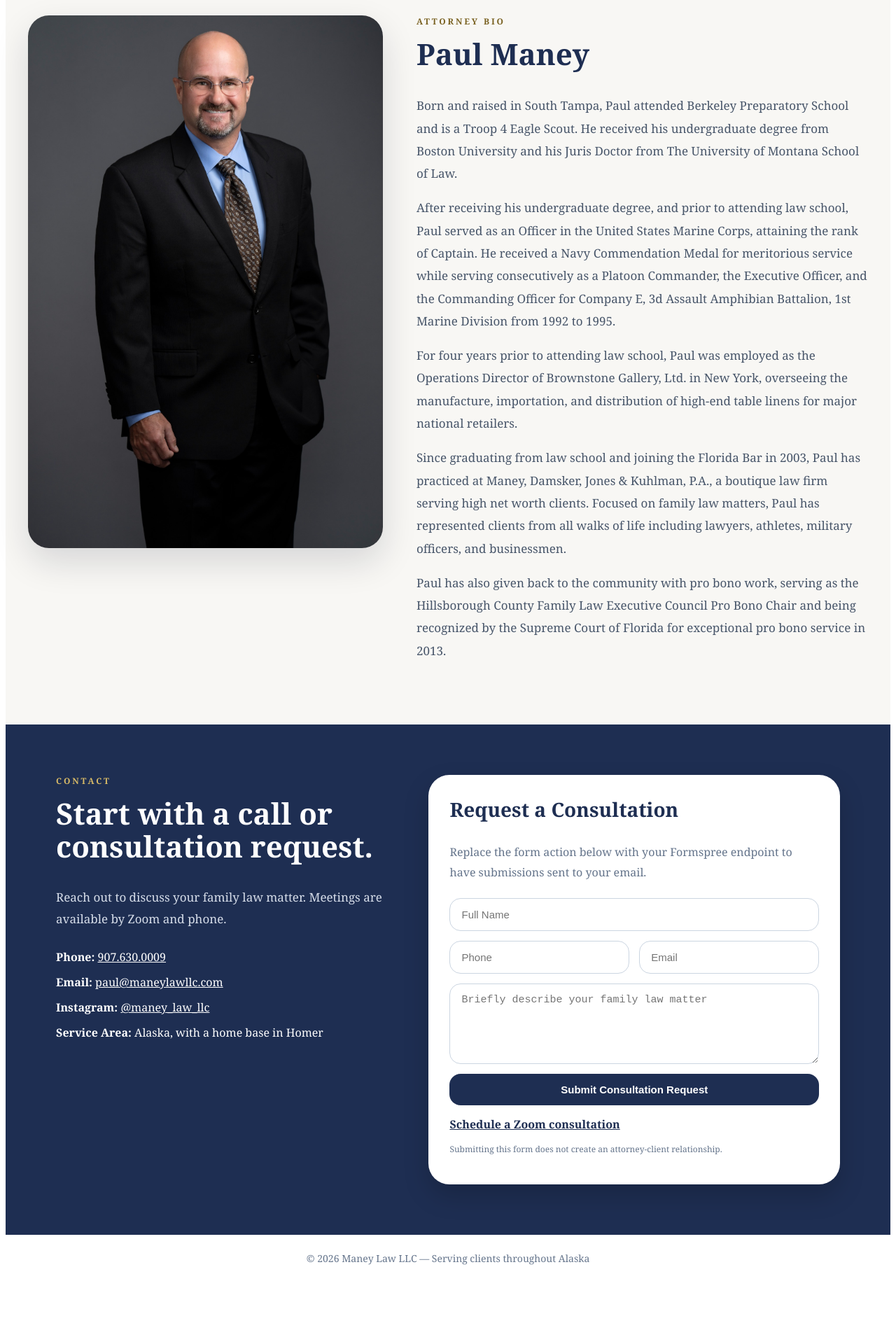
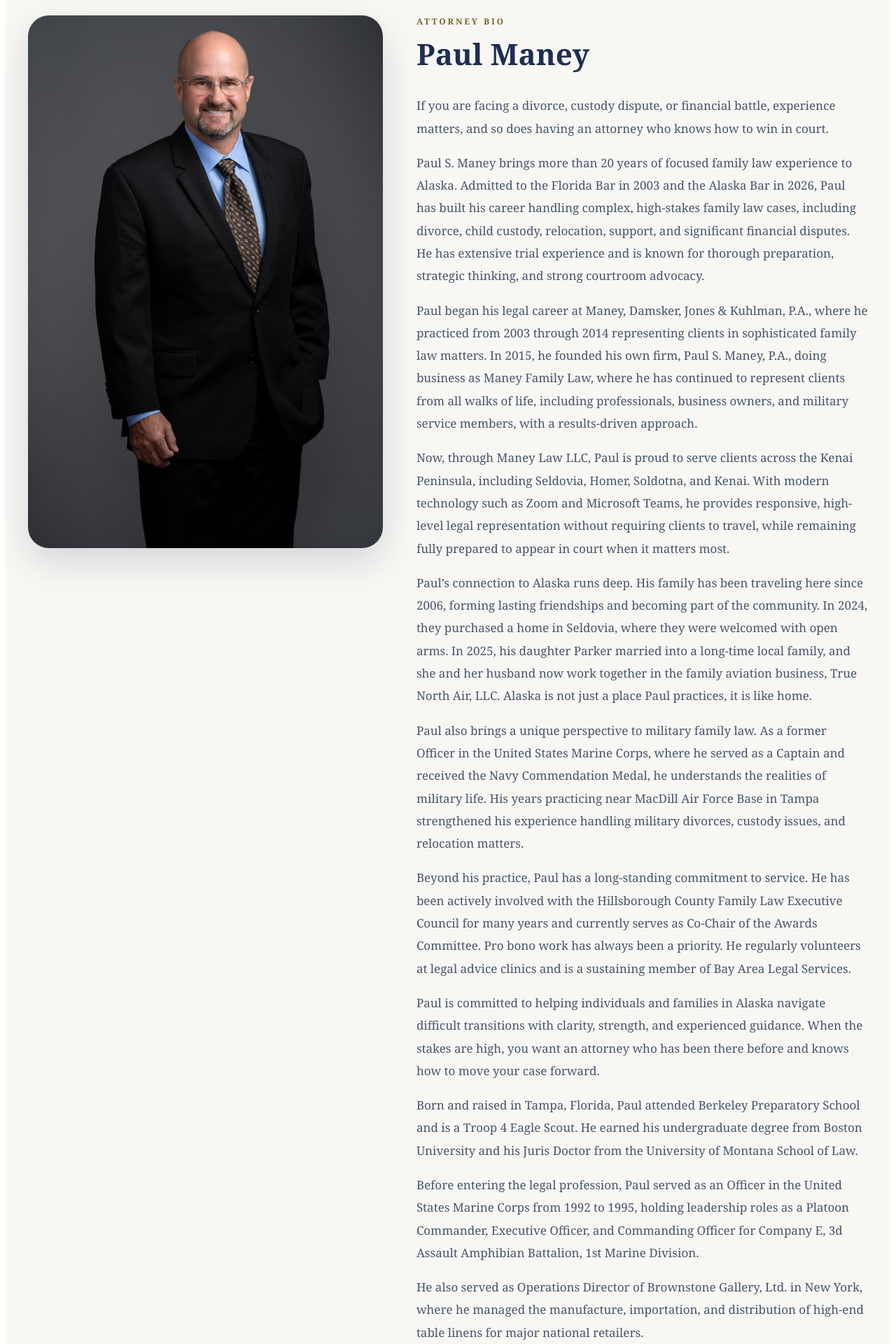
Before and after one commit to paulMan1969/maney-law-webite, a Next.js app: page / in a window 1280 px wide. Shown: the part 2280-4200 px from the top of the page at 70% size. Before the commit the page ends 4119 px from the top, so only its background shows below. Built offline with nearby package versions, Linux system fonts and the light colour scheme.

Commit message:
Revise Paul Maney's attorney bio section
Updated attorney bio for Paul Maney with additional details about his legal career and personal connection to Alaska.

```diff
--- a/pages/index.js
+++ b/pages/index.js
@@ -96,11 +96,27 @@ export default function Home() {
               <div style={{ fontSize: 12, letterSpacing: '0.24em', textTransform: 'uppercase', color: '#7a6222', fontWeight: 700 }}>Attorney Bio</div>
               <h2 style={{ fontSize: 42, lineHeight: 1.12, color: '#1e2e52', marginTop: 14 }}>Paul Maney</h2>
               <div style={{ marginTop: 20, color: '#475569', fontSize: 17, lineHeight: 1.9 }}>
-                <p>Born and raised in South Tampa, Paul attended Berkeley Preparatory School and is a Troop 4 Eagle Scout. He received his undergraduate degree from Boston University and his Juris Doctor from The University of Montana School of Law.</p>
-                <p>After receiving his undergraduate degree, and prior to attending law school, Paul served as an Officer in the United States Marine Corps, attaining the rank of Captain. He received a Navy Commendation Medal for meritorious service while serving consecutively as a Platoon Commander, the Executive Officer, and the Commanding Officer for Company E, 3d Assault Amphibian Battalion, 1st Marine Division from 1992 to 1995.</p>
-                <p>For four years prior to attending law school, Paul was employed as the Operations Director of Brownstone Gallery, Ltd. in New York, overseeing the manufacture, importation, and distribution of high-end table linens for major national retailers.</p>
-                <p>Since graduating from law school and joining the Florida Bar in 2003, Paul has practiced at Maney, Damsker, Jones & Kuhlman, P.A., a boutique law firm serving high net worth clients. Focused on family law matters, Paul has represented clients from all walks of life including lawyers, athletes, military officers, and businessmen.</p>
-                <p>Paul has also given back to the community with pro bono work, serving as the Hillsborough County Family Law Executive Council Pro Bono Chair and being recognized by the Supreme Court of Florida for exceptional pro bono service in 2013.</p>
+                 <p>If you are facing a divorce, custody dispute, or financial battle, experience matters, and so does having an attorney who knows how to win in court.</p>
+
+<p>Paul S. Maney brings more than 20 years of focused family law experience to Alaska. Admitted to the Florida Bar in 2003 and the Alaska Bar in 2026, Paul has built his career handling complex, high-stakes family law cases, including divorce, child custody, relocation, support, and significant financial disputes. He has extensive trial experience and is known for thorough preparation, strategic thinking, and strong courtroom advocacy.</p>
+
+<p>Paul began his legal career at Maney, Damsker, Jones &amp; Kuhlman, P.A., where he practiced from 2003 through 2014 representing clients in sophisticated family law matters. In 2015, he founded his own firm, Paul S. Maney, P.A., doing business as Maney Family Law, where he has continued to represent clients from all walks of life, including professionals, business owners, and military service members, with a results-driven approach.</p>
+
+<p>Now, through Maney Law LLC, Paul is proud to serve clients across the Kenai Peninsula, including Seldovia, Homer, Soldotna, and Kenai. With modern technology such as Zoom and Microsoft Teams, he provides responsive, high-level legal representation without requiring clients to travel, while remaining fully prepared to appear in court when it matters most.</p>
+
+<p>Paul’s connection to Alaska runs deep. His family has been traveling here since 2006, forming lasting friendships and becoming part of the community. In 2024, they purchased a home in Seldovia, where they were welcomed with open arms. In 2025, his daughter Parker married into a long-time local family, and she and her husband now work together in the family aviation business, True North Air, LLC. Alaska is not just a place Paul practices, it is like home.</p>
+
+<p>Paul also brings a unique perspective to military family law. As a former Officer in the United States Marine Corps, where he served as a Captain and received the Navy Commendation Medal, he understands the realities of military life. His years practicing near MacDill Air Force Base in Tampa strengthened his experience handling military divorces, custody issues, and relocation matters.</p>
+
+<p>Beyond his practice, Paul has a long-standing commitment to service. He has been actively involved with the Hillsborough County Family Law Executive Council for many years and currently serves as Co-Chair of the Awards Committee. Pro bono work has always been a priority. He regularly volunteers at legal advice clinics and is a sustaining member of Bay Area Legal Services.</p>
+
+<p>Paul is committed to helping individuals and families in Alaska navigate difficult transitions with clarity, strength, and experienced guidance. When the stakes are high, you want an attorney who has been there before and knows how to move your case forward.</p>
+
+<p>Born and raised in Tampa, Florida, Paul attended Berkeley Preparatory School and is a Troop 4 Eagle Scout. He earned his undergraduate degree from Boston University and his Juris Doctor from the University of Montana School of Law.</p>
+
+<p>Before entering the legal profession, Paul served as an Officer in the United States Marine Corps from 1992 to 1995, holding leadership roles as a Platoon Commander, Executive Officer, and Commanding Officer for Company E, 3d Assault Amphibian Battalion, 1st Marine Division.</p>
+
+<p>He also served as Operations Director of Brownstone Gallery, Ltd. in New York, where he managed the manufacture, importation, and distribution of high-end table linens for major national retailers.</p>
               </div>
             </div>
           </div>
```
